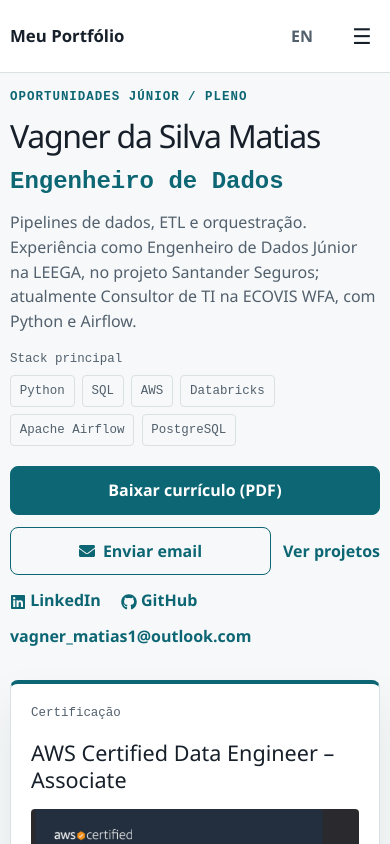
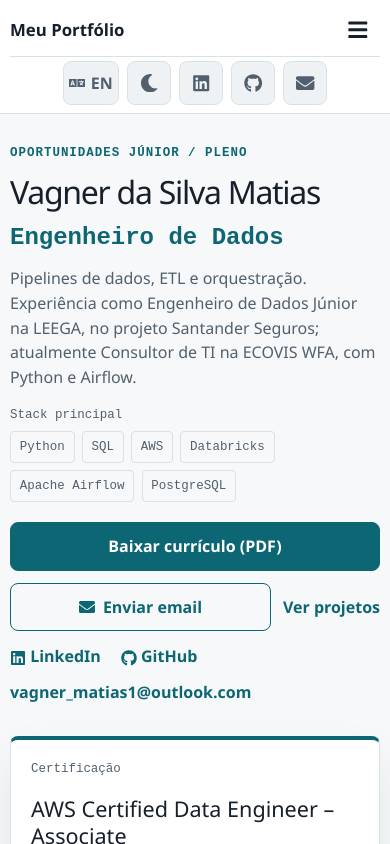
Before and after one commit to vagnero/my-portfolio, a React (Vite) app: page /#/ in a window 390 px wide. Shown: the top 844 px of the page. Built offline with nearby package versions, Linux system fonts and the light colour scheme.

Commit message:
fix: atualiza LinkedIn e controles do cabecalho no celular

```diff
--- a/src/components/Footer.tsx
+++ b/src/components/Footer.tsx
@@ -11,7 +11,7 @@
       <div className="portfolio-container portfolio-footer__inner">
         <p>© {new Date().getFullYear()} - {t("footer.footerText")}</p>
         <nav aria-label="Footer navigation">
-          <a href="https://www.linkedin.com/in/vagner-da-silva-matias-967899263/" target="_blank" rel="noopener noreferrer">LinkedIn</a>
+          <a href="https://www.linkedin.com/in/vagner-matias-967899263/" target="_blank" rel="noopener noreferrer">LinkedIn</a>
           <a href="mailto:vagner_matias1@outlook.com">Email</a>
         </nav>
       </div>
--- a/src/components/Header.tsx
+++ b/src/components/Header.tsx
@@ -1,6 +1,6 @@
 import { useState } from "react";
 import { Link } from "react-router-dom";
-import { FaSun, FaMoon, FaLinkedin, FaGithub, FaEnvelope } from "react-icons/fa";
+import { FaSun, FaMoon, FaLinkedin, FaGithub, FaEnvelope, FaBars, FaTimes, FaLanguage } from "react-icons/fa";
 import type { i18n, TFunction } from "i18next";
 
 interface HeaderProps {
@@ -14,6 +14,9 @@
 const Header = ({ toggleTheme, darkMode, t, i18n, toggleLanguage }: HeaderProps) => {
   const [isOpen, setIsOpen] = useState(false);
 
+  const isEnglish = i18n.language.startsWith("en");
+  const themeLabel = isEnglish ? (darkMode ? "Use light theme" : "Use dark theme") : (darkMode ? "Ativar tema claro" : "Ativar tema escuro");
+  const languageLabel = isEnglish ? "Mudar para português" : "Switch to English";
   const toggleMenu = () => setIsOpen((open) => !open);
   const closeMenu = () => setIsOpen(false);
 
@@ -29,13 +32,13 @@
           className="site-header__menu-button"
           aria-expanded={isOpen}
           aria-controls="site-navigation"
-          aria-label={isOpen ? "Close navigation" : "Open navigation"}
+          aria-label={isEnglish ? (isOpen ? "Close navigation" : "Open navigation") : (isOpen ? "Fechar menu" : "Abrir menu")}
           onClick={toggleMenu}
         >
-          <span aria-hidden="true">{isOpen ? "×" : "☰"}</span>
+          {isOpen ? <FaTimes aria-hidden="true" /> : <FaBars aria-hidden="true" />}
         </button>
 
-        <nav id="site-navigation" className={`site-header__navigation ${isOpen ? "is-open" : ""}`} aria-label="Main navigation">
+        <nav id="site-navigation" className={`site-header__navigation ${isOpen ? "is-open" : ""}`} aria-label={isEnglish ? "Main navigation" : "Navegação principal"}>
           <Link to="/" onClick={closeMenu}>{t("header.home")}</Link>
           <Link to="/projects" onClick={closeMenu}>{t("header.projects")}</Link>
           <Link to="/resume" onClick={closeMenu}>{t("header.resume")}</Link>
@@ -45,21 +48,21 @@
         </nav>
 
         <div className="site-header__actions">
-          <button type="button" className="site-header__text-button" onClick={toggleLanguage}>
-            {i18n.language === "en" ? "PT" : "EN"}
+          <button type="button" className="site-header__text-button" onClick={toggleLanguage} aria-label={languageLabel} title={languageLabel}>
+            <FaLanguage aria-hidden="true" /><span>{isEnglish ? "PT" : "EN"}</span>
           </button>
           <button
             type="button"
             className="site-header__icon-button"
             onClick={toggleTheme}
-            aria-label={darkMode ? "Use light theme" : "Use dark theme"}
+            aria-label={themeLabel} title={themeLabel}
           >
-            {darkMode ? <FaMoon aria-hidden="true" /> : <FaSun aria-hidden="true" />}
+            {darkMode ? <FaSun aria-hidden="true" /> : <FaMoon aria-hidden="true" />}
           </button>
-          <a className="site-header__icon-button" href="https://www.linkedin.com/in/vagner-da-silva-matias-967899263/" target="_blank" rel="noopener noreferrer" aria-label="LinkedIn">
+          <a className="site-header__icon-button" href="https://www.linkedin.com/in/vagner-matias-967899263/" target="_blank" rel="noopener noreferrer" aria-label="LinkedIn" title="LinkedIn">
             <FaLinkedin aria-hidden="true" />
           </a>
-          <a className="site-header__icon-button" href="https://github.com/vagnero" target="_blank" rel="noopener noreferrer" aria-label="GitHub">
+          <a className="site-header__icon-button" href="https://github.com/vagnero" target="_blank" rel="noopener noreferrer" aria-label="GitHub" title="GitHub">
             <FaGithub aria-hidden="true" />
           </a>
           <a className="site-header__icon-button" href="mailto:vagner_matias1@outlook.com" aria-label="Email">
--- a/src/pages/Contact.tsx
+++ b/src/pages/Contact.tsx
@@ -18,7 +18,7 @@
       </header>
       <section className="content-panel contact-list" aria-label={t("portfolio.contact.title")}>
         <a className="portfolio-button" href="mailto:vagner_matias1@outlook.com">{t("portfolio.contact.email")}</a>
-        <a className="portfolio-button portfolio-button--secondary" href="https://www.linkedin.com/in/vagner-da-silva-matias-967899263/" target="_blank" rel="noopener noreferrer">LinkedIn</a>
+        <a className="portfolio-button portfolio-button--secondary" href="https://www.linkedin.com/in/vagner-matias-967899263/" target="_blank" rel="noopener noreferrer">LinkedIn</a>
         <a className="portfolio-button portfolio-button--secondary" href="https://github.com/vagnero" target="_blank" rel="noopener noreferrer">GitHub</a>
       </section>
     </div>
--- a/src/pages/Home.tsx
+++ b/src/pages/Home.tsx
@@ -31,7 +31,7 @@
 
   const technologyGroups = t("portfolio.technologies.groups", { returnObjects: true }) as TechnologyGroup[];
   const experienceList = t("resume.experience_list", { returnObjects: true }) as ExperienceItem[];
-  const linkedinUrl = "https://www.linkedin.com/in/vagner-da-silva-matias-967899263/";
+  const linkedinUrl = "https://www.linkedin.com/in/vagner-matias-967899263/";
   const githubUrl = "https://github.com/vagnero";
   const emailUrl = "mailto:vagner_matias1@outlook.com";
   const certificatePdf = assetPath("certificates/AWS Certified Data Engineer - Associate certificate.pdf");
--- a/src/styles/portfolio.css
+++ b/src/styles/portfolio.css
@@ -96,8 +96,8 @@
 .site-header__text-button,
 .site-header__menu-button {
   display: inline-flex;
-  min-width: 2.25rem;
-  min-height: 2.25rem;
+  min-width: 2.75rem;
+  min-height: 2.75rem;
   align-items: center;
   justify-content: center;
   padding: 0.35rem;
@@ -111,6 +111,7 @@
 }
 
 .site-header__text-button {
+  gap: 0.35rem;
   font-weight: 700;
 }
 
@@ -657,49 +658,6 @@
     width: 100%;
   }
 
-  .site-header__inner {
-    justify-content: space-between;
-  }
-
-  .site-header__menu-button {
-    display: inline-flex;
-    order: 3;
-  }
-
-  .site-header__actions {
-    margin-left: auto;
-  }
-
-  .site-header__actions .site-header__icon-button {
-    display: none;
-  }
-
-  .site-header__navigation {
-    position: absolute;
-    top: 100%;
-    right: 0;
-    left: 0;
-    display: none;
-    flex-direction: column;
-    gap: 0;
-    padding: 0.75rem 1rem 1rem;
-    border-bottom: 1px solid var(--portfolio-line);
-    background: var(--portfolio-surface);
-  }
-
-  .site-header__navigation.is-open {
-    display: flex;
-  }
-
-  .site-header__navigation a {
-    padding: 0.75rem 0;
-    border-bottom: 1px solid var(--portfolio-line);
-  }
-
-  .site-header__navigation a:last-child {
-    border-bottom: 0;
-  }
-
   .portfolio-footer__inner {
     flex-direction: column;
     justify-content: center;
@@ -800,3 +758,63 @@
     max-width: none;
   }
 }
+
+@media (max-width: 1100px) {
+  .site-header__inner {
+    justify-content: space-between;
+    flex-wrap: wrap;
+    gap: 0.25rem 1rem;
+    padding-block: 0.5rem;
+  }
+
+  .site-header__menu-button {
+    display: inline-flex;
+    order: 0;
+  }
+
+  .site-header__actions {
+    order: 2;
+    flex: 0 0 100%;
+    justify-content: center;
+    gap: 0.5rem;
+    padding-top: 0.25rem;
+    border-top: 1px solid var(--portfolio-line);
+  }
+
+
+
+  .site-header__navigation {
+    position: absolute;
+    top: 100%;
+    right: 0;
+    left: 0;
+    display: none;
+    flex-direction: column;
+    gap: 0;
+    padding: 0.75rem 1rem 1rem;
+    border-bottom: 1px solid var(--portfolio-line);
+    background: var(--portfolio-surface);
+  }
+
+  .site-header__navigation.is-open {
+    display: flex;
+  }
+
+  .site-header__navigation a {
+    padding: 0.75rem 0;
+    border-bottom: 1px solid var(--portfolio-line);
+  }
+
+  .site-header__navigation a:last-child {
+    border-bottom: 0;
+  }
+
+  .site-header__actions .site-header__icon-button,
+  .site-header__actions .site-header__text-button {
+    border-color: var(--portfolio-line);
+    border-radius: var(--portfolio-radius);
+    background: var(--portfolio-subtle);
+  }
+  .hero, .page-shell { padding-top: 9rem; }
+  .portfolio-section { scroll-margin-top: 8rem; }
+}
```
